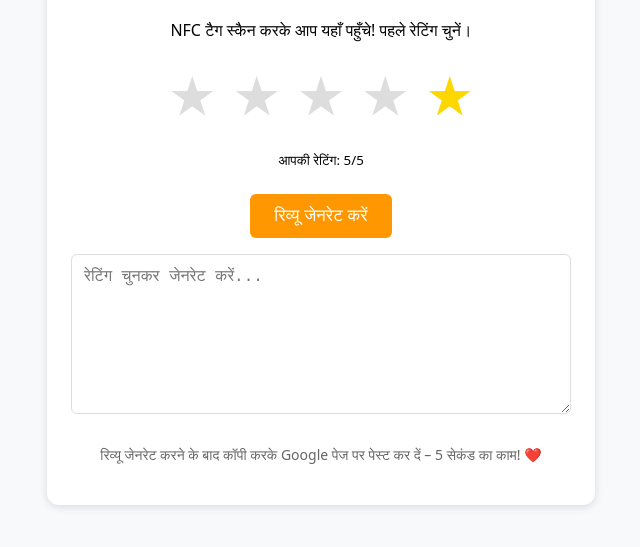
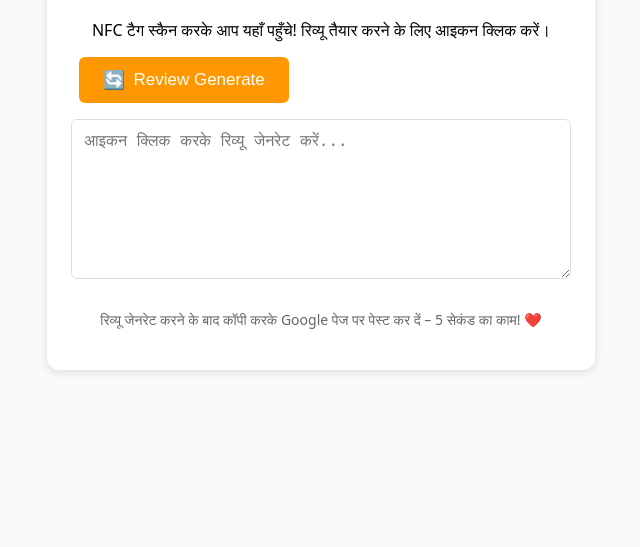
Before and after one commit to maxibuy18/vijay-review-system-2, a plain HTML site: page frontend/index.html in a window 1280 px wide. Shown: the part 111-658 px from the top of the page, without its empty margins (319-959 px from the left). Drawn offline with Linux system fonts and the light colour scheme.

Commit message:
Refactor review generation interface and logic
Updated review generation UI and functionality.

```diff
--- a/frontend/index.html
+++ b/frontend/index.html
@@ -7,12 +7,11 @@
     <style>
         body {font-family: system-ui; text-align: center; background: #f8f9fa; padding: 8px; margin: 0; box-sizing: border-box;}
         .box {max-width: 600px; margin: auto; background: white; padding: 16px; border-radius: 8px; box-shadow: 0 2px 8px #00000020;}
-        .stars {font-size: 48px; margin: 12px 0; cursor: pointer;}
-        .star {color: #ddd; transition: color 0.2s; display: inline-block; margin: 0 1px;}
-        .star.selected {color: #ffd700;}
         textarea {width: 100%; height: 150px; padding: 10px; font-size: 16px; border: 1px solid #ddd; border-radius: 6px; margin: 8px 0; resize: vertical; box-sizing: border-box;}
         button {margin: 6px 0; padding: 10px 20px; font-size: 16px; border: none; border-radius: 6px; cursor: pointer; color: white; width: 100%; box-sizing: border-box;}
-        .generate {background: #ff9800;}
+        .generate {background: #ff9800; display: flex; align-items: center; justify-content: center; gap: 8px;}
+        .generate-icon {font-size: 18px; cursor: pointer; transition: transform 0.2s;}
+        .generate-icon:hover {transform: rotate(180deg);}
         .copy {background: #4285f4;}
         .post {background: #34a853; font-size: 17px; padding: 12px;}
         #instruction {font-size: 13px; color: #666; margin-top: 8px; line-height: 1.4;}
@@ -20,8 +19,6 @@
         @media (min-width: 768px) {
             body {padding: 20px;}
             .box {padding: 24px; max-width: 500px; border-radius: 12px;}
-            .stars {font-size: 55px;}
-            .star {margin: 0 3px;}
             textarea {height: 160px; font-size: 16px; padding: 12px;}
             button {width: auto; padding: 12px 24px; font-size: 17px; margin: 8px;}
             .post {width: 80%; margin: 8px auto; display: block;}
@@ -30,7 +27,6 @@
         /* टैबलेट (medium screen) */
         @media (min-width: 481px) and (max-width: 767px) {
             .box {padding: 20px; max-width: 95%;}
-            .stars {font-size: 50px;}
             textarea {height: 140px;}
             button {padding: 11px 22px; font-size: 16px;}
             .post {width: 90%; padding: 11px;}
@@ -39,8 +35,6 @@
         @media (max-width: 480px) {
             body {padding: 4px;}
             .box {padding: 12px; margin: 4px; border-radius: 6px; box-shadow: 0 1px 4px #00000020;}
-            .stars {font-size: 36px; margin: 10px 0;}
-            .star {margin: 0 0.5px;}
             textarea {height: 80px; font-size: 14px; padding: 8px; margin: 6px 0; border-radius: 4px;}
             button {margin: 4px 0; padding: 8px 16px; font-size: 14px;}
             .post {width: 100%; padding: 10px; font-size: 15px; margin: 6px 0;}
@@ -54,40 +48,24 @@
 <body>
     <div class="box">
         <h1>विजय ज्वैलर्स को रिव्यू दें</h1>
-        <p>NFC टैग स्कैन करके आप यहाँ पहुँचे! पहले रेटिंग चुनें।</p>
-        <div class="stars" id="star-container">
-            <span class="star" onclick="selectStar(1)">★</span>
-            <span class="star" onclick="selectStar(2)">★</span>
-            <span class="star" onclick="selectStar(3)">★</span>
-            <span class="star" onclick="selectStar(4)">★</span>
-            <span class="star selected" onclick="selectStar(5)">★</span>
-        </div>
-        <p><small>आपकी रेटिंग: <span id="selected-rating">5</span>/5</small></p>
-        <button class="generate" onclick="generateReview()">रिव्यू जेनरेट करें</button>
-        <textarea id="review-text" readonly placeholder="रेटिंग चुनकर जेनरेट करें..."></textarea>
+        <p>NFC टैग स्कैन करके आप यहाँ पहुँचे! रिव्यू तैयार करने के लिए आइकन क्लिक करें।</p>
+        <button class="generate" id="generate-btn">
+            <span class="generate-icon" onclick="generateReview()">🔄</span>
+            Review Generate
+        </button>
+        <textarea id="review-text" readonly placeholder="आइकन क्लिक करके रिव्यू जेनरेट करें..."></textarea>
         <button class="copy" onclick="copyReview()" style="display:none;" id="copy-btn">कॉपी करें</button>
         <button class="post" onclick="postToGoogle()" style="display:none;" id="post-btn">Google पर पोस्ट करें</button>
         <p><small id="instruction">रिव्यू जेनरेट करने के बाद कॉपी करके Google पेज पर पेस्ट कर दें – 5 सेकंड का काम! ❤️</small></p>
     </div>
     <script>
-        let selectedRating = 5; // डिफॉल्ट 5
-
-        function selectStar(rating) {
-            selectedRating = rating;
-            document.getElementById('selected-rating').textContent = rating;
-            const stars = document.querySelectorAll('.star');
-            stars.forEach((star, index) => {
-                star.classList.toggle('selected', index < rating);
-            });
-        }
-
         async function generateReview() {
             const language = Math.random() < 0.5 ? 'hindi' : 'english';
             try {
                 const res = await fetch('/api/generate-review', {
                     method: 'POST',
                     headers: {'Content-Type': 'application/json'},
-                    body: JSON.stringify({ rating: selectedRating, language: language })
+                    body: JSON.stringify({ rating: 5, language: language })  // हमेशा 5 स्टार
                 });
                 const data = await res.json();
                 document.getElementById('review-text').value = data.review;
@@ -96,8 +74,8 @@
                 document.getElementById('instruction').textContent = 'रिव्यू तैयार है! कॉपी करके Google पर पेस्ट करें।';
             } catch {
                 const fallback = language === 'english'
-                    ? `Great experience at Vijay Jewellers! ${selectedRating} stars for quality and service.`
-                    : `विजय ज्वैलर्स में अच्छा अनुभव! ${selectedRating} स्टार क्वालिटी और सर्विस के लिए।`;
+                    ? "Amazing experience at Vijay Jewellers! Pure gold, latest designs, very helpful staff and reasonable prices. Highly recommended!"
+                    : "विजय ज्वैलर्स में शानदार अनुभव रहा! शुद्ध सोना, नए डिज़ाइन, स्टाफ बहुत मददगार और कीमत भी उचित। बेस्ट ज्वैलरी शॉप!";
                 document.getElementById('review-text').value = fallback;
                 document.getElementById('copy-btn').style.display = 'block';
                 document.getElementById('post-btn').style.display = 'block';
@@ -121,11 +99,8 @@
         function postToGoogle() {
             const t = document.getElementById('review-text');
             if (t.value) {
-                // ऑटो कॉपी कर लो
                 navigator.clipboard.writeText(t.value).then(() => {
-                    // Google पेज खोलो
                     window.open('https://g.page/r/CQASqQgR4RvOEBE/review', '_blank');
-                    // अलर्ट से पेस्ट करने का रिमाइंडर
                     setTimeout(() => {
                         alert('रिव्यू कॉपी हो गया! Google के रिव्यू बॉक्स पर क्लिक करें और पेस्ट करें (Ctrl+V या लॉन्ग प्रेस > Paste)।');
                     }, 500);
```
